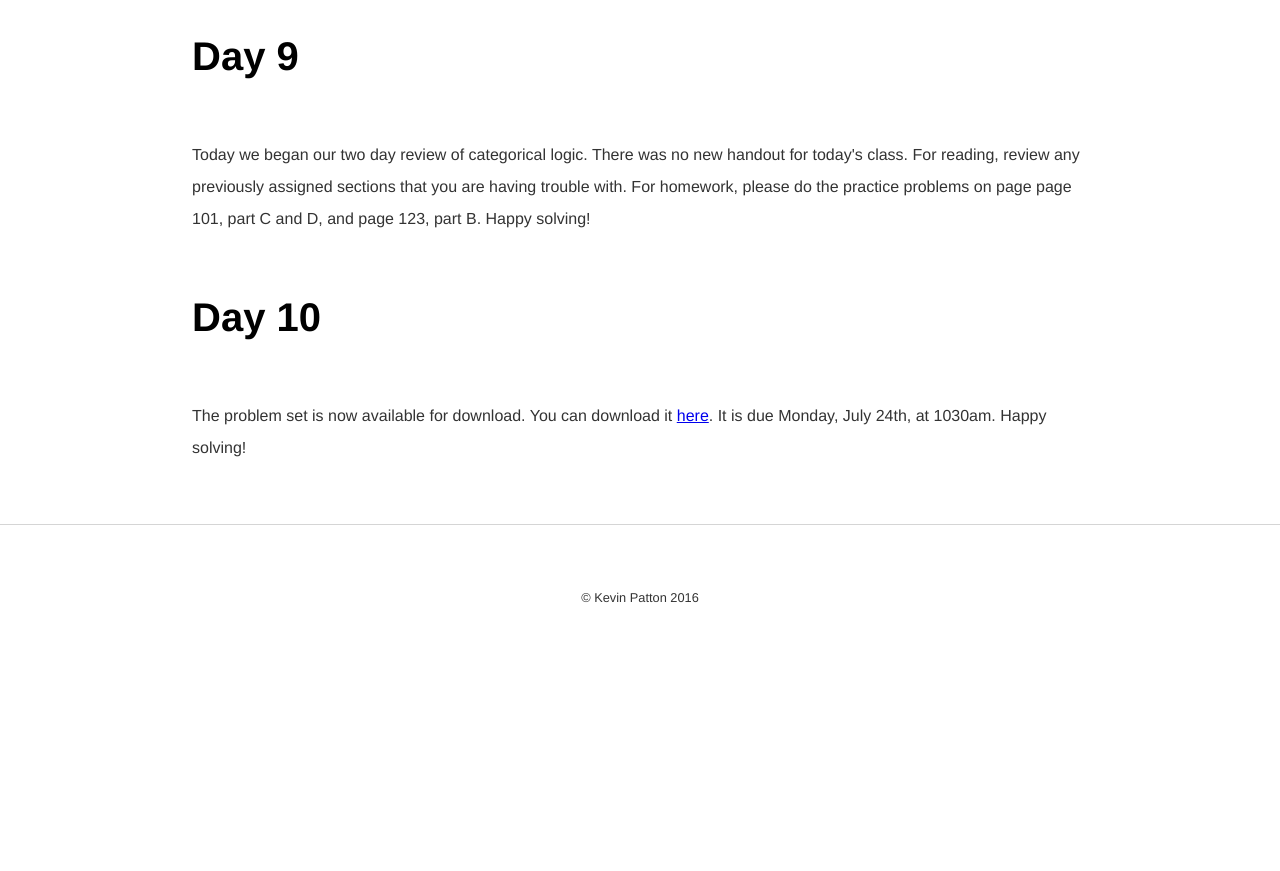
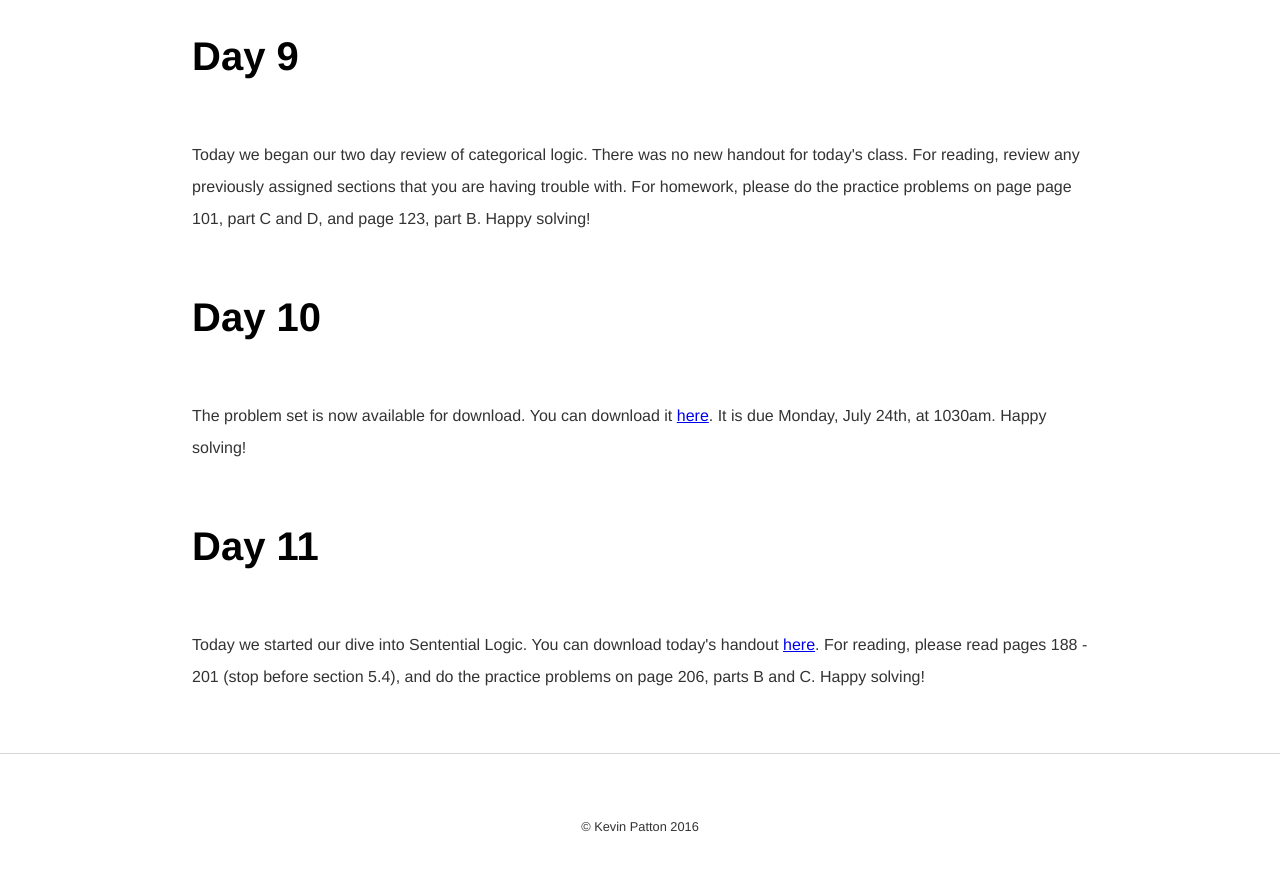
Before and after one commit to kevinjpatton/kevinjpatton.github.io, a Jekyll site: the page built from teaching/phil_110/index.html, in a window 1280 px wide and 900 px high, scrolled down 2417 px. Shown: the top 871 px of the window. Built offline with Jekyll 4.4.1, drawn with Linux system fonts in a browser that asks for light colours; Markdown is read by kramdown in place of the engine named in the settings; before the commit the page ends 3088 px from its top, so only the background shows below that.

Commit message:
Update index.html

```diff
--- a/teaching/phil_110/index.html
+++ b/teaching/phil_110/index.html
@@ -25,3 +25,5 @@ title: Philosophy 110 - Kevin Patton
 <p>Today we began our two day review of categorical logic.  There was no new handout for today's class.  For reading, review any previously assigned sections that you are having trouble with.  For homework, please do the practice problems on page page 101, part C and D, and page 123, part B.  Happy solving!</p>
 <h1>Day 10</h1>
 <p>The problem set is now available for download.  You can download it <a href=/teaching/phil_110/PS-1.pdf target="_blank">here</a>.  It is due Monday, July 24th, at 1030am.  Happy solving!</p>
+<h1>Day 11</h1>
+<p>Today we started our dive into Sentential Logic.  You can download today's handout <a href=/teaching/phil_110/Day13-Section6.1-6.3_1.pdf target="_blank">here</a>.  For reading, please read pages 188 - 201 (stop before section 5.4), and do the practice problems on page 206, parts B and C.  Happy solving!
```
